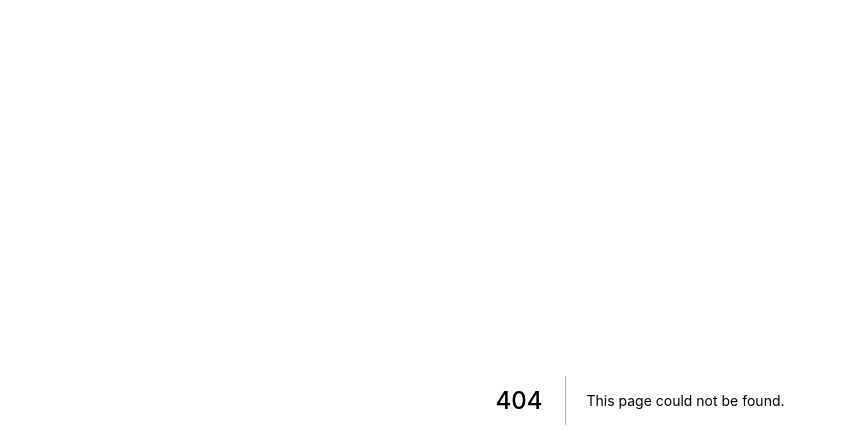
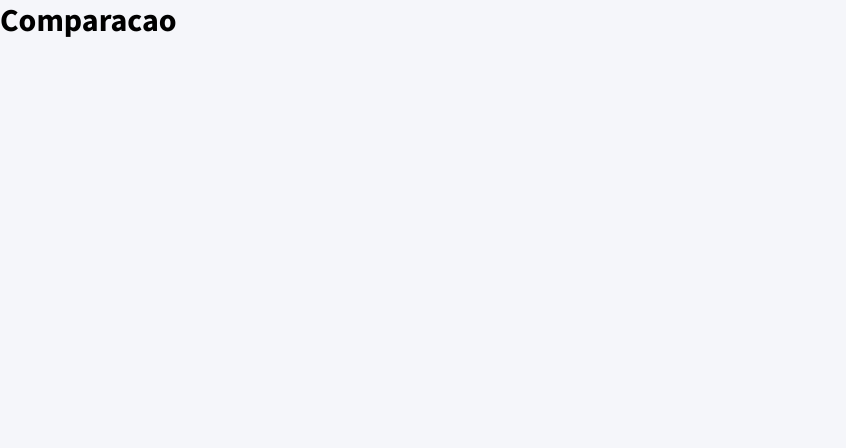
Before and after one commit to luizmellodev/radardoinvestidor-frontend, a Next.js app: page /comparacao in a window 1280 px wide. Before the commit this address had no page. Shown: the top 448 px of the page, without its empty margins (0-846 px from the left). Built offline with nearby package versions, Linux system fonts and the light colour scheme.

Commit message:
route compare screen - Duda, Gabriel, Martin, Pedro

```diff
--- /dev/null
+++ b/src/pages/comparacao.tsx
@@ -0,0 +1,3 @@
+export default function Comparacao() {
+  return <h1>Comparacao</h1>;
+}
```
